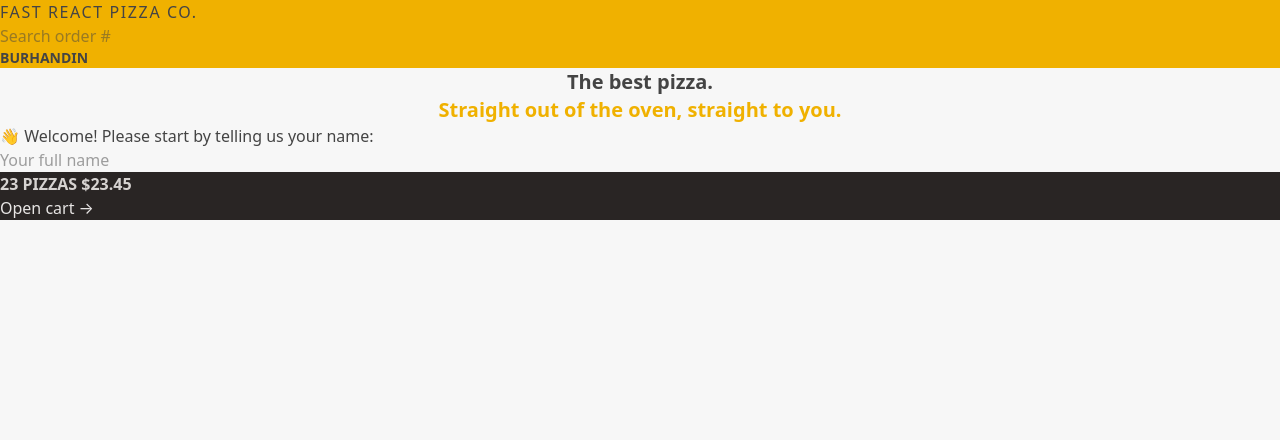
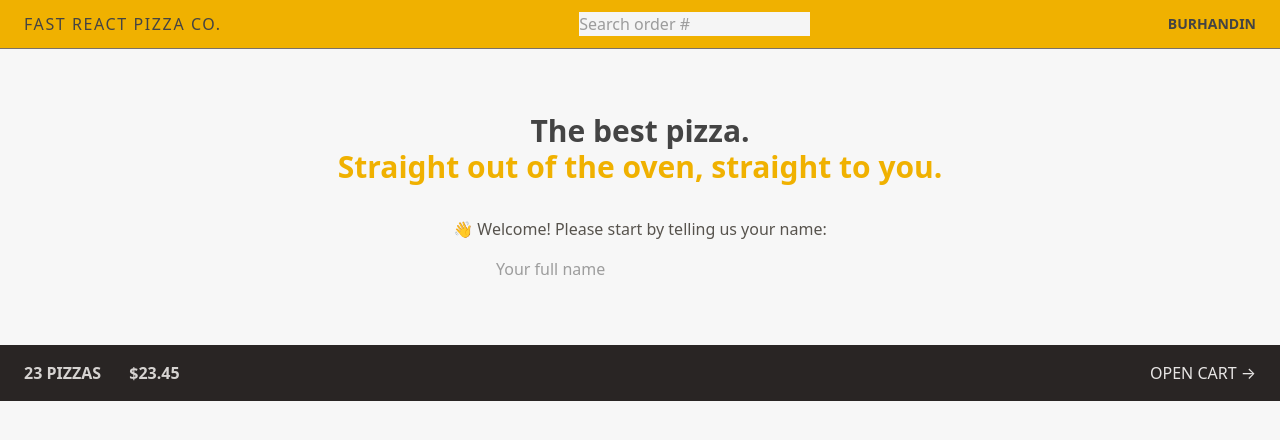
Before and after one commit to burhanudinrabbani666/fast-react-pizza-co, a React (Vite) app: page / in a window 1280 px wide. Shown: the top 440 px of the page. Built offline with nearby package versions, Linux system fonts and the light colour scheme.

Commit message:
feat: using flex in tailwind CSS

```diff
--- a/notes/15-box-model.md
+++ b/notes/15-box-model.md
@@ -0,0 +1,3 @@
+# Box Model
+
+Next: [Resposinve design](./16-resposinve-design.md)
--- a/src/features/cart/CartOverview.jsx
+++ b/src/features/cart/CartOverview.jsx
@@ -2,8 +2,8 @@
 
 function CartOverview() {
   return (
-    <div className="bg-stone-800 text-stone-200">
-      <p className="font-semibold text-stone-300 uppercase">
+    <div className="flex items-center justify-between bg-stone-800 px-4 py-4 text-sm text-stone-200 uppercase sm:px-6 md:text-base">
+      <p className="space-x-4 font-semibold text-stone-300 sm:space-x-6">
         <span>23 pizzas </span>
         <span>$23.45</span>
       </p>
--- a/src/features/order/SearchOrder.jsx
+++ b/src/features/order/SearchOrder.jsx
@@ -15,7 +15,7 @@
   }
 
   return (
-    <form onSubmit={handleSubmit}>
+    <form onSubmit={handleSubmit} className="bg-neutral-100">
       <input
         placeholder="Search order #"
         value={query}
--- a/src/features/user/CreateUser.jsx
+++ b/src/features/user/CreateUser.jsx
@@ -1,7 +1,7 @@
-import { useState } from 'react';
+import { useState } from "react";
 
 function CreateUser() {
-  const [username, setUsername] = useState('');
+  const [username, setUsername] = useState("");
 
   function handleSubmit(e) {
     e.preventDefault();
@@ -9,16 +9,19 @@
 
   return (
     <form onSubmit={handleSubmit}>
-      <p>👋 Welcome! Please start by telling us your name:</p>
+      <p className="mb-4 text-sm text-stone-600 md:text-base">
+        👋 Welcome! Please start by telling us your name:
+      </p>
 
       <input
         type="text"
         placeholder="Your full name"
         value={username}
         onChange={(e) => setUsername(e.target.value)}
+        className="w-72"
       />
 
-      {username !== '' && (
+      {username !== "" && (
         <div>
           <button>Start ordering</button>
         </div>
--- a/src/features/user/Username.jsx
+++ b/src/features/user/Username.jsx
@@ -1,5 +1,5 @@
 function Username() {
-  return <div className="text-sm font-semibold">Burhandin</div>;
+  return <div className="hidden text-sm font-semibold md:block">Burhandin</div>;
 }
 
 export default Username;
--- a/src/ui/Header.jsx
+++ b/src/ui/Header.jsx
@@ -4,7 +4,7 @@
 
 function Header() {
   return (
-    <header className="bg-yellow-500 uppercase">
+    <header className="flex items-center justify-between border-b border-stone-500 bg-yellow-500 px-4 py-3 uppercase sm:px-6">
       <Link to="/" className="tracking-widest">
         Fast React Pizza Co.
       </Link>
--- a/src/ui/Home.jsx
+++ b/src/ui/Home.jsx
@@ -2,8 +2,8 @@
 
 function Home() {
   return (
-    <div>
-      <h1 className="text-center text-xl font-semibold">
+    <div className="my-10 px-4 text-center sm:my-16">
+      <h1 className="mb-8 text-xl font-semibold md:text-3xl">
         The best pizza.
         <br />
         <span className="text-yellow-500">
```
